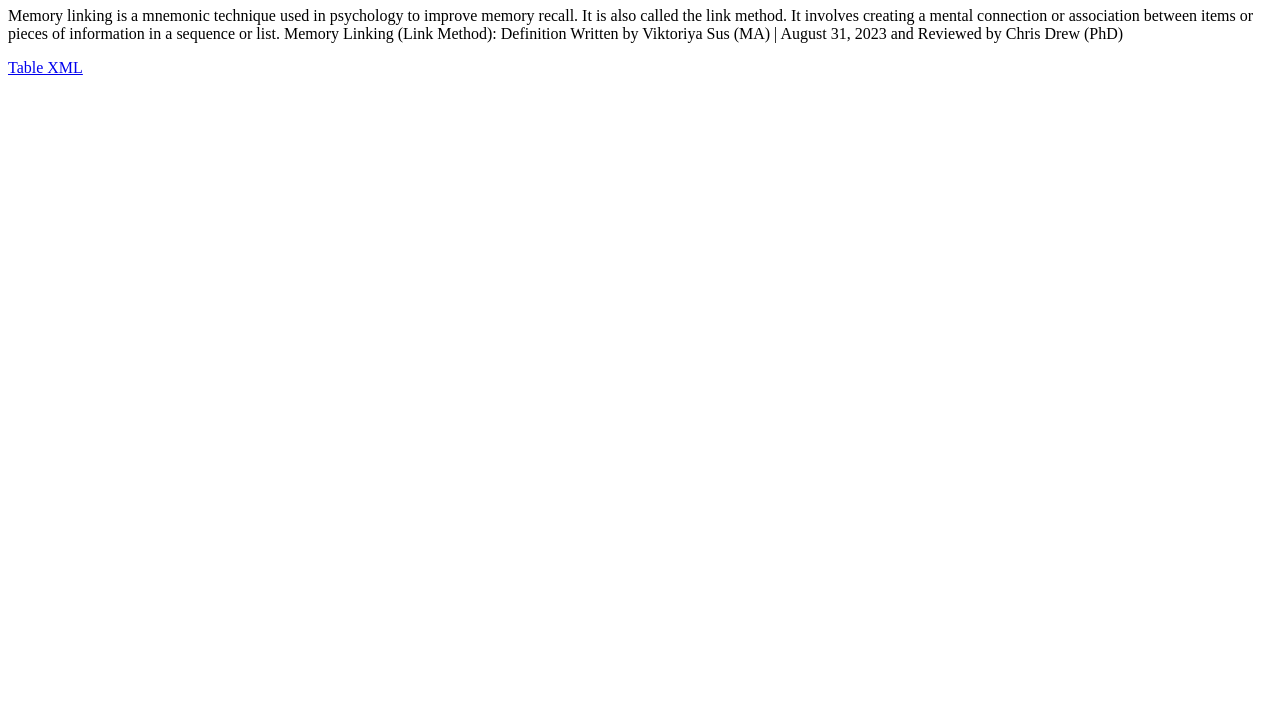
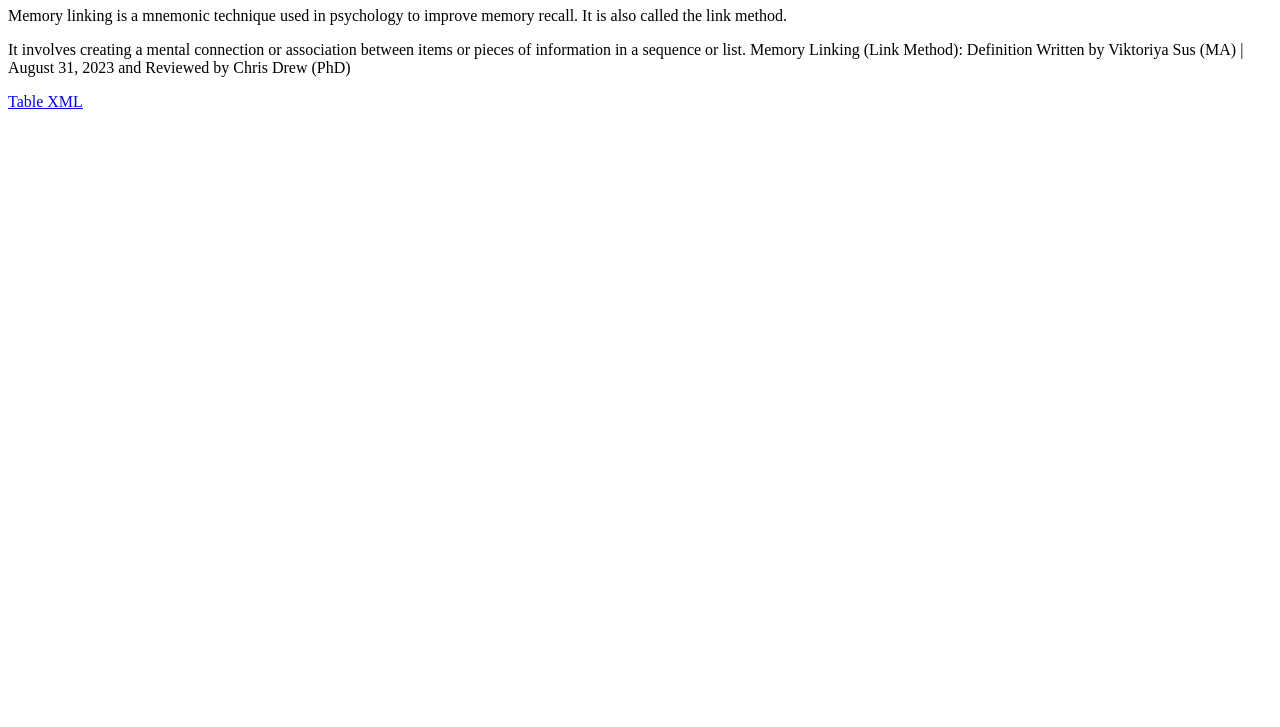
Before and after one commit to jemysolution/jemymemory, a plain HTML site: page index.html in a window 1280 px wide. Shown: the part 73-800 px from the top of the page. Drawn offline with Linux system fonts and the light colour scheme.

Commit message:
Update index.html

```diff
--- a/index.html
+++ b/index.html
@@ -6,8 +6,8 @@
 <body>
 
 <h1>JeMyMomory - Web Tools For Utilizing Memory Skills</h1>
-<p>Memory linking is a mnemonic technique used in psychology to improve memory recall. It is also called the link method. </n>
-It involves creating a mental connection or association between items or pieces of information in a sequence or list.
+<p>Memory linking is a mnemonic technique used in psychology to improve memory recall. It is also called the link method.</p>
+<p>It involves creating a mental connection or association between items or pieces of information in a sequence or list.
 Memory Linking (Link Method): Definition Written by Viktoriya Sus (MA) | August 31, 2023 and Reviewed by Chris Drew (PhD)</p>
 <a href="tablexml.html">Table XML</a>
 
```
